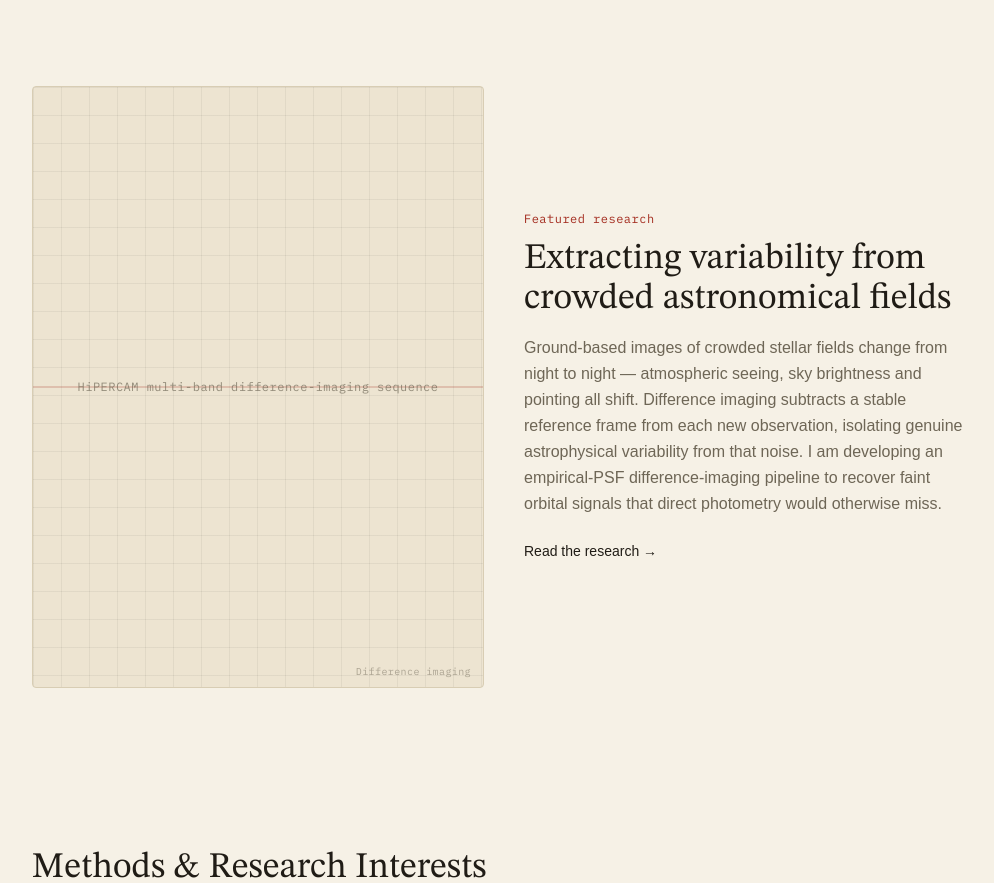
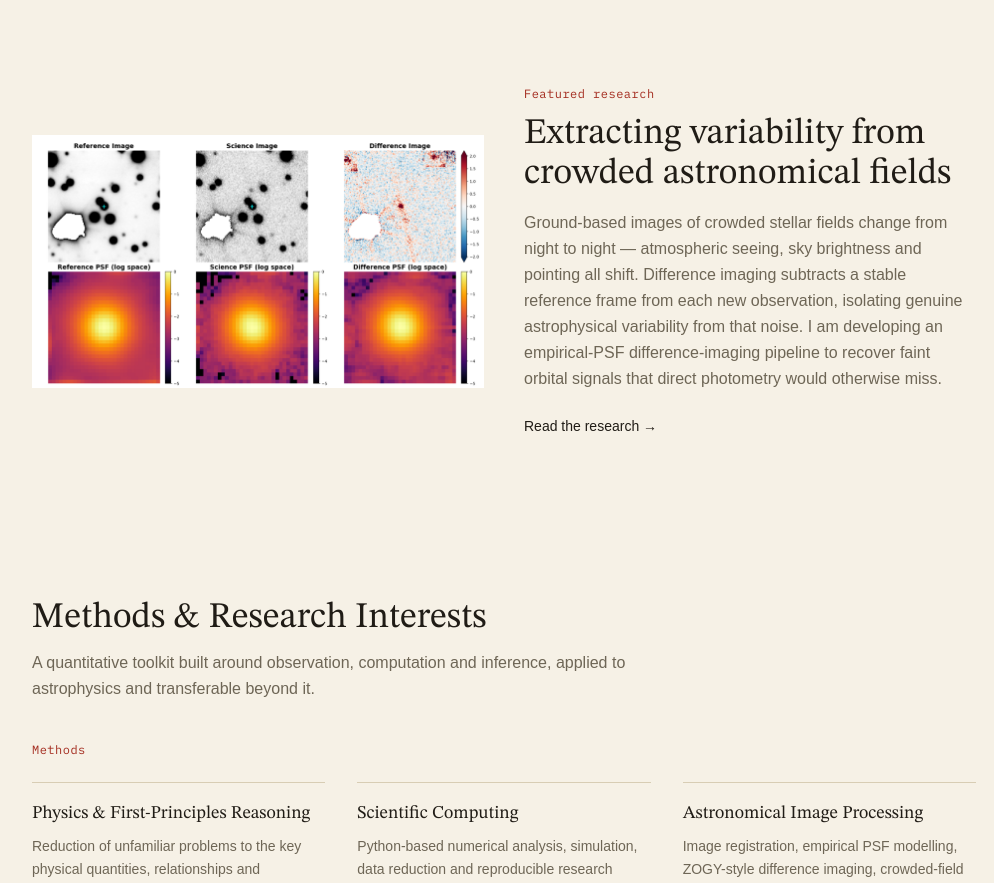
Before and after one commit to EoinTrainor/academic-website, a Next.js app: page / in a window 1280 px wide. Shown: the part 2740-3623 px from the top of the page, without its empty margins (136-1130 px from the left). Built offline with nearby package versions, Linux system fonts and the light colour scheme; a web font is replaced by a local one.

Commit message:
Wire up the featured-research figure on the homepage
The "Featured research" panel now shows the real PSR B1957+20
difference-imaging sequence instead of an empty placeholder.

```diff
--- a/src/app/page.tsx
+++ b/src/app/page.tsx
@@ -49,6 +49,7 @@ export default function Home() {
         <div className="grid gap-10 md:grid-cols-2 md:items-center">
           <ScientificFigure
             label={featured.figureLabel}
+            src={featured.figureSrc}
             meta="Difference imaging"
             aspect="tall"
             accent
```
